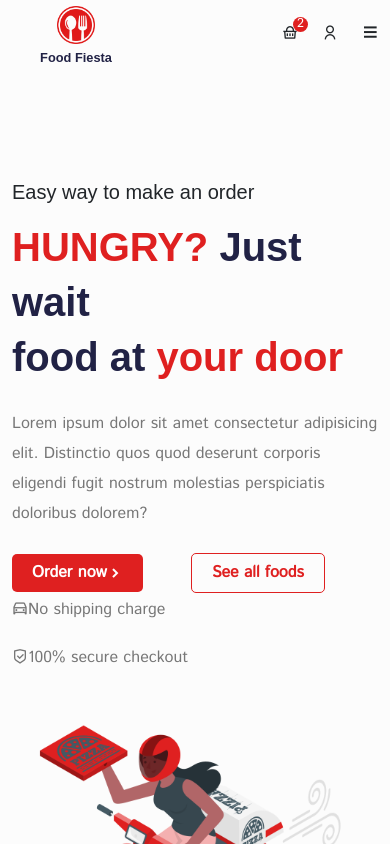
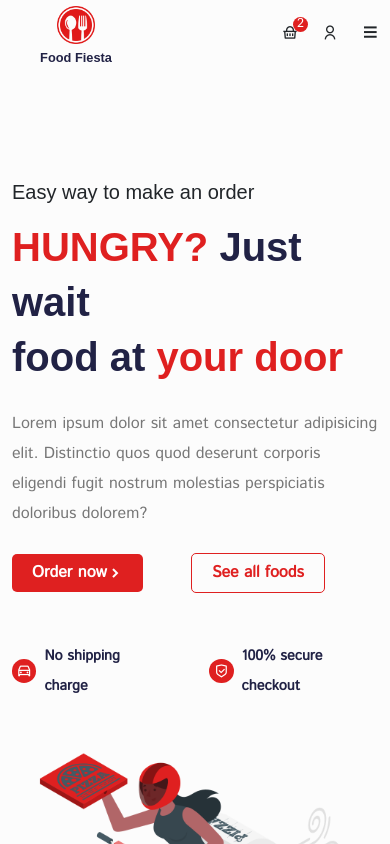
Before and after one commit to Nahid51/food_fiesta, a React (Create React App) app: page /home in a window 390 px wide. Shown: the top 844 px of the page. Built offline with nearby package versions, Linux system fonts and the light colour scheme; a web font is replaced by a local one.

Commit message:
make responsive hero section

```diff
--- a/src/pages/Home.jsx
+++ b/src/pages/Home.jsx
@@ -23,9 +23,9 @@
                                     <button className='all_foods-btn'><Link to="/foods">See all foods</Link></button>
                                 </div>
 
-                                <div>
-                                    <p><span className='shipping_icon'><i className="ri-car-line"></i></span>No shipping charge</p>
-                                    <p><span className='shipping_icon'><i class="ri-shield-check-line"></i></span>100% secure checkout</p>
+                                <div className='hero_service d-flex align-items-center gap-5 mt-5'>
+                                    <p className='d-flex align-items-center gap-2'><span className='shipping_icon'><i className="ri-car-line"></i></span>No shipping charge</p>
+                                    <p className='d-flex align-items-center gap-2'><span className='shipping_icon'><i class="ri-shield-check-line"></i></span>100% secure checkout</p>
                                 </div>
                             </div>
                         </Col>
--- a/src/styles/home.css
+++ b/src/styles/home.css
@@ -41,7 +41,29 @@
     border: 1px solid #df2020 !important;
 }
 
+.all_foods-btn:hover {
+    background: transparent;
+    border: 1px solid #212245 !important;
+}
 
 .all_foods-btn a {
     color: #df2020;
 }
+
+.all_foods-btn a:hover {
+    color: #212245;
+}
+
+.hero_service p {
+    color: #212245;
+    font-weight: 600;
+    font-size: 0.9rem;
+}
+
+.shipping_icon i {
+    padding: 5px;
+    background: #df2020;
+    color: #fff;
+    border-radius: 50%;
+    font-weight: 500;
+}
```
